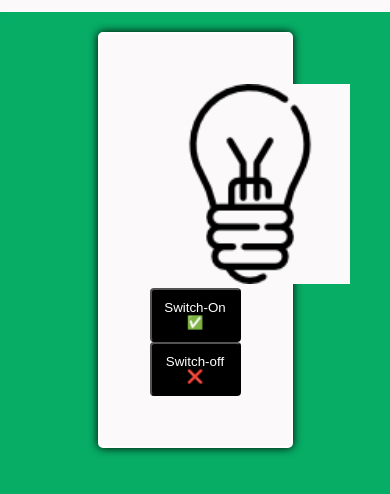
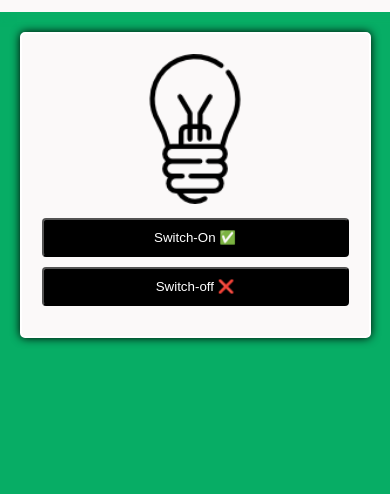
Before and after one commit to Surendra-Babu17/Bulb-Project, a plain HTML site: page index.html in a window 390 px wide. Shown: the part 56-550 px from the top of the page. Drawn offline with Linux system fonts and the light colour scheme.

Commit message:
Update style.css

```diff
--- a/style.css
+++ b/style.css
@@ -1,17 +1,17 @@
-*{
+* {
   margin: 0;
   background-color: rgb(251, 249, 249);
 }
-.head{
+
+.head {
   text-align: center;
-
   color: rgb(7, 173, 101);
   padding: 15px;
-
   width: 100%;
   box-shadow: 0 0 10px;
 }
-.main-block{
+
+.main-block {
   margin-top: 5%;
   text-align: center;
   word-spacing: 60px;
@@ -21,24 +21,58 @@
   padding: 50px;
   border-radius: 5px;
   box-shadow: 0px 0px 10px;
+}
 
-
-
-}
-img{
+img {
   width: 200px;
 }
-.btn{
+
+.btn {
   padding: 10px;
   border-radius: 4px;
   color: white;
   background-color: black;
 }
-.btn:hover{
+
+.btn:hover {
   cursor: pointer;
+}
 
-}
-body{
+body {
   background-color: rgb(7, 173, 101);
   height: 100vh;
 }
+
+/* ✅ Tablet view (max-width 1024px) */
+@media (max-width: 1024px) {
+  .main-block {
+    margin-left: 15%;
+    margin-right: 15%;
+    padding: 30px;
+    word-spacing: 30px;
+  }
+
+  img {
+    width: 180px;
+  }
+}
+
+/* ✅ Mobile view (max-width 600px) */
+@media (max-width: 600px) {
+  .main-block {
+    margin-left: 5%;
+    margin-right: 5%;
+    padding: 20px;
+    word-spacing: 10px;
+  }
+
+  img {
+    width: 150px;
+  }
+
+  .btn {
+    display: block;
+    width: 100%;
+    margin: 10px 0;
+  }
+}
```
Lines whose indentation alone changed are shown as unchanged.
